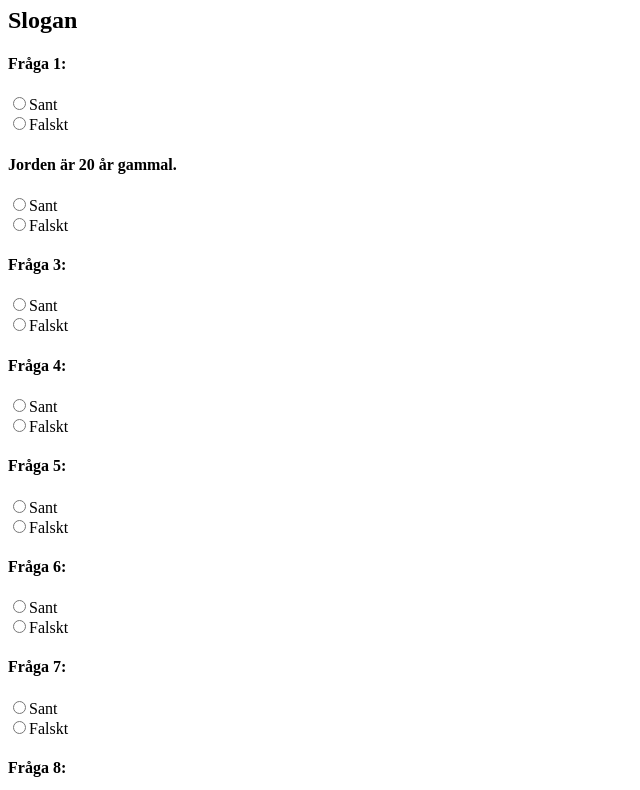
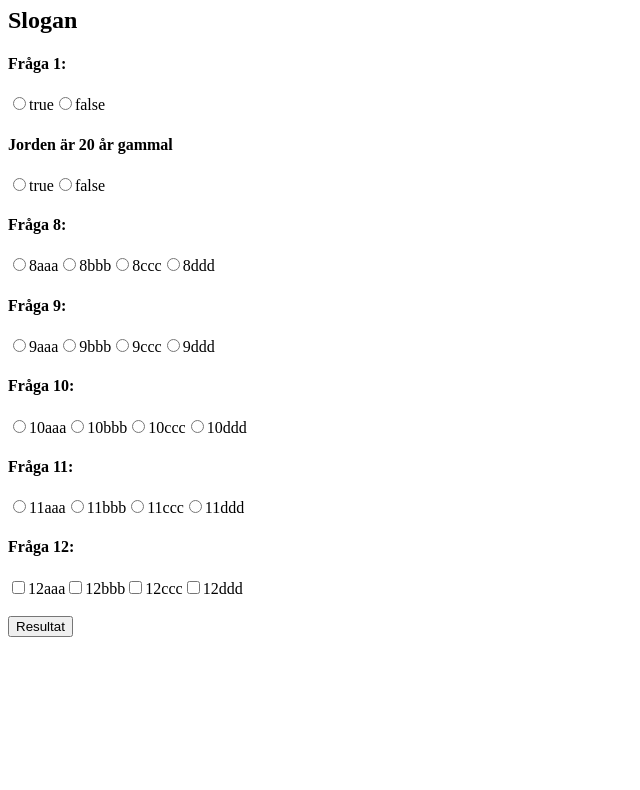
Before and after one commit to stinanerin/Ankademin-quiz, a plain HTML site: page index.html in a window 1280 px wide. Shown: the part 120-910 px from the top of the page, without its empty margins (0-640 px from the left). After the commit the page ends 800 px from the top, so only its background shows below. Drawn offline with Linux system fonts and the light colour scheme.

Commit message:
Ändrat allt, hej å hå

```diff
--- a/index.js
+++ b/index.js
@@ -1,44 +1,208 @@
 let arrayOfQuestions = [
 	{
 		question: "Fråga 1:",
-		answer: "false",
+		alternatives: [
+			{
+				answer: "true",
+				correct: true,
 			},
 			{
-		question: "Jorden är 20 år gammal.",
-		answer: "true",
+				answer: "false",
+				correct: false,
+			},
+		],
+		type: "radiobutton",
 	},
 	{
-		question: "Fråga 3:",
-		answer: "false",
+		question: "Jorden är 20 år gammal",
+		alternatives: [
+			{
+				answer: "true",
+				correct: true,
 			},
 			{
-		question: "Fråga 4:",
 				answer: "false",
+				correct: false,
 			},
-	{
-		question: "Fråga 5:",
-		answer: "true",
-	},
-    {
-		question: "Fråga 6:",
-		answer: "false",
-	},
-    {
-		question: "Fråga 7:",
-		answer: "false",
+		],
+		type: "radiobutton",
 	},
 	{
 		question: "Fråga 8:",
-		answer: "true",
+		alternatives: [
+			{
+				answer: "8aaa",
+				correct: true,
+			},
+			{
+				answer: "8bbb",
+				correct: false,
+			},
+			{
+				answer: "8ccc",
+				correct: false,
+			},
+			{
+				answer: "8ddd",
+				correct: false,
+			},
+		],
+		type: "radiobutton",
 	},
 	{
 		question: "Fråga 9:",
-		answer: "false",
+		alternatives: [
+			{
+				answer: "9aaa",
+				correct: false,
+			},
+			{
+				answer: "9bbb",
+				correct: true,
+			},
+			{
+				answer: "9ccc",
+				correct: false,
+			},
+			{
+				answer: "9ddd",
+				correct: false,
+			},
+		],
+		type: "radiobutton",
 	},
 	{
 		question: "Fråga 10:",
-		answer: "false",
+		alternatives: [
+			{
+				answer: "10aaa",
+				correct: false,
 			},
+			{
+				answer: "10bbb",
+				correct: false,
+			},
+			{
+				answer: "10ccc",
+				correct: true,
+			},
+			{
+				answer: "10ddd",
+				correct: false,
+			},
+		],
+		type: "radiobutton",
+	},
+	{
+		question: "Fråga 11:",
+		alternatives: [
+			{
+				answer: "11aaa",
+				correct: false,
+			},
+			{
+				answer: "11bbb",
+				correct: false,
+			},
+			{
+				answer: "11ccc",
+				correct: true,
+			},
+			{
+				answer: "11ddd",
+				correct: false,
+			},
+		],
+		type: "radiobutton",
+	},
+	{
+		question: "Fråga 12:",
+		alternatives: [
+			{
+				answer: "12aaa",
+				correct: true,
+			},
+			{
+				answer: "12bbb",
+				correct: false,
+			},
+			{
+				answer: "12ccc",
+				correct: true,
+			},
+			{
+				answer: "12ddd",
+				correct: false,
+			},
+		],
+		type: "checkboxes",
+	},
+	// {
+	// 	question: "Fråga 13:",
+	// 	alternatives: [
+	// 		{
+	// 			answer: "13aaa",
+	// 			correct: true,
+	// 		},
+	// 		{
+	// 			answer: "13bbb",
+	// 			correct: true,
+	// 		},
+	// 		{
+	// 			answer: "13ccc",
+	// 			correct: true,
+	// 		},
+	// 		{
+	// 			answer: "13ddd",
+	// 			correct: false,
+	// 		},
+	// 	],
+	// 	type: "checkboxes",
+	// },
+	// {
+	// 	question: "Fråga 14:",
+	// 	alternatives: [
+	// 		{
+	// 			answer: "14aaa",
+	// 			correct: false,
+	// 		},
+	// 		{
+	// 			answer: "14bbb",
+	// 			correct: true,
+	// 		},
+	// 		{
+	// 			answer: "14ccc",
+	// 			correct: false,
+	// 		},
+	// 		{
+	// 			answer: "14ddd",
+	// 			correct: false,
+	// 		},
+	// 	],
+	// 	type: "checkboxes",
+	// },
+	// {
+	// 	question: "Fråga 15:",
+	// 	alternatives: [
+	// 		{
+	// 			answer: "15aaa",
+	// 			correct: true,
+	// 		},
+	// 		{
+	// 			answer: "15bbb",
+	// 			correct: false,
+	// 		},
+	// 		{
+	// 			answer: "15ccc",
+	// 			correct: true,
+	// 		},
+	// 		{
+	// 			answer: "15ddd",
+	// 			correct: false,
+	// 		},
+	// 	],
+	// 	type: "checkboxes",
+	//},
 ];
 
 //Resultatknapp
@@ -49,92 +213,167 @@ let resultHeader = document.createElement("h3");
 
 let darkModeBtn = document.querySelector("#darkMode")
 
+let container = document.querySelector("#questionContainer");
+
 darkModeBtn.addEventListener("click", () => {
 		document.body.classList.toggle("dark-mode");
 });
 
-function displayQuestion (arr) {
-    //Skapa textfråga+radiobutton*2+label*2 för varje fråga:
-    arr.forEach((obj, index)  => {
-
-		//!OBS! Alla radiobutton grupperingar indexeras vid noll. så fråga 1 = Q0
-
-		//Fråga
-		let question = document.createElement("h4");
-		question.innerText = obj.question; 		//!ALT: ??skapar helt ny HTML-tagg: <h2> Det här är en ny h2 </h2>
-
-		//Radiobutton - Sant
-        let radiobuttonTrue = document.createElement("input");
-        radiobuttonTrue.type = "radio";
-        radiobuttonTrue.name = "Q" + index;
-        radiobuttonTrue.id = "trueQ" + index;
-        radiobuttonTrue.value = true;
-
-		//Label - Sant
-        let labelTrue = document.createElement("label")
-        labelTrue.innerText = "Sant";
-
-		//Radiobutton - Falskt
-        let radiobuttonFalse = document.createElement("input");
-        radiobuttonFalse.type = "radio";
-        radiobuttonFalse.name = "Q" + index; 		//!Bör bli
-        radiobuttonFalse.id = "falseQ" + index;
-        radiobuttonFalse.value = false;
-
-		// console.log("True:", radiobuttonTrue.name)
-		// console.log("False:", radiobuttonFalse.name)
-
-		//Label - Falskt
-        let labelFalse = document.createElement("label")
-        labelFalse.innerText = "Falskt";
-
-		//! Bör ändras - få in efter varje label ovan (innerHTML?)?
-		let newRowOne = document.createElement("br");
-		let newRowTwo = document.createElement("br");
-
-		let container = document.querySelector("#questionContainer");
-		container.append(question, radiobuttonTrue, labelTrue, newRowOne, radiobuttonFalse, labelFalse, newRowTwo);
-    });
-};
-
-displayQuestion(arrayOfQuestions);
 
 resultBtn.addEventListener("click", () => {
-
+    //! Alert du har inte svarat på alla frågor
     getResult(arrayOfQuestions);
 });
 
+function displayQuestions (arr) {
+	arr.forEach((obj, index) => {
+        let question = document.createElement("h4");
+		question.innerText = obj.question;
+        // console.log(obj.question)
+        container.append(question);
+		obj.alternatives.forEach((alt, index2) => {           //!ta bort index2 ????
+            if (obj.type === "radiobutton") {
+                let radiobutton = document.createElement("input");
+                radiobutton.type = "radio";
+                radiobutton.name = "R" + index;
+                radiobutton.id = "R" + index + index2;
+                radiobutton.value = alt.correct;
+                //console.log(alt.correct);
+                //console.log(obj.alternatives[index])
+
+                //Label
+                let label = document.createElement("label")
+                label.for = "R" + index + index2;
+                label.innerText = alt.answer;
+                //!label for funkar ej, ingen koppling mellan radioK + label-text
+                // console.log(radiobutton.id)
+                // console.log(label.for);
+                // console.log(radiobutton.value)
+                container.appendChild(radiobutton)
+				container.appendChild(label)
+
+            } else {
+                let checkbox = document.createElement("input");
+                checkbox.type = "checkbox";
+                checkbox.name = "C" + index;
+                checkbox.id = "C" + index + index2;
+                checkbox.value = alt.correct;
+
+                let label = document.createElement("label")
+                label.for = "C" + index + index2;
+                label.innerText = alt.answer;
+                container.append(checkbox, label)
+            }
+		});
+	});
+}
+
+displayQuestions(arrayOfQuestions);
+
 function getResult (arr) {
-	//Rensar tidgare resultat
-	resultHeader.innerText = "";
+//--------------------------Hämtar alla icheckade radiobuttons value-----------------
+	let radiobuttonsValue = Array.from(document.querySelectorAll("input[type='radio']:checked")).map(element => element.value);
 
-	//! Fixa krav måsta svarat på alla frågor --> annars ALERT
-
-	//Hämtar alla icheckade radiobuttons value
-	let checkedAnswerValue = Array.from(document.querySelectorAll("input[type='radio']:checked")).map(element => element.value);
-
+    console.log(radiobuttonsValue);
+    //! alla värden ovan blir till strängar )-:< ????map????)
 	//Räknare till score-keeping
 	let score = 0;
 
-	//Räknar resultat:
-	arr.forEach((obj, index) => {
-		let a = index;					//!Är detta bästa lösnignen????? NJAAOO
-		if (checkedAnswerValue[a] === obj.answer) {			//!OBS båda måste vara strängar - kolla upp... map metoden ovan ställer till det?
-			score++;
-		}
+    radiobuttonsValue.forEach((value) => {
+        if (value === "true") {
+            score++
+			console.log(("[type='radio']:checked").parentElement);}
+			// value.parentElement.style.color = "green";
+        // } else {
+		// 	value.parentElement.style.color = "red";
+		// }
+        console.log(score);
         return score;
-	});
+    })
 
-	//Printar resultat:
+	// let radiobuttonsValue = (document.querySelectorAll("input[type='radio']:checked"));
+
+    // console.log(radiobuttonsValue);
+    // //! alla värden ovan blir till strängar )-:< ????map????)
+	// //Räknare till score-keeping
+	// let score = 0;
+
+    // radiobuttonsValue.forEach((answer) => {
+    //     if (answer.value === "true") {
+	// 		console.log(answer.value);
+    //         score++;
+	// 		answer.parentElement.style.color = "green";
+    //     } else {
+	// 		answer.parentElement.style.color = "red";
+	// 	}
+    //     console.log(score);
+    //     return score;
+    // })
+
+//--------------------------Hämtar alla icheckade checkboxes value-----------------
+    // let checkboxes = document.querySelectorAll("[type='checkbox']:checked");
+    // let arrAnswers = [];
+    // console.log(checkboxes);
+
+    // checkboxes.forEach((item) => {
+    //     question.alternatives.forEach((alt, index2) => {           //!ta bort index2 ????
+    //         if (alt.correct === "true")  {
+    //             arrAnswers.push(alt.correct.value)
+    //         };
+
+
+    //     });
+    // });
+    // console.log(arrAnswers)
+
+
+
+    // let checkboxesValue = Array.from(document.querySelectorAll("input[type='checkbox']:checked")).map(element => element.value);
+
+    // console.log(checkboxesValue);
+
+    //! if(checkboxes[i].value == "wrong" && checkboxes[i].checked == true) {
+    // !    right = false;
+    // !  }
+
+
+
+
+
     if (score > 7.5 ) {
-		resultHeader.innerText = `Mycket väl godkänd: Du fick ${score} av 10 rätt.`;
+		resultHeader.innerText = `Mycket väl godkänd: Du fick ${score} av ${arrayOfQuestions.length} rätt.`;
 		resultHeader.style.color = "green";
 	} else if (score >= 5) {
-		resultHeader.innerText = `Godkänd: Du fick ${score} av 10 rätt.`;
+		resultHeader.innerText = `Godkänd: Du fick ${score} av ${arrayOfQuestions.length} rätt.`;
 		resultHeader.style.color = "orange";
 	} else {
-		resultHeader.innerText = `Underkänd: Du fick ${score} av 10 rätt.`;
+		resultHeader.innerText = `Underkänd: Du fick ${score} av ${arrayOfQuestions.length} rätt.`;
 		resultHeader.style.color = "red";
 	}
 	document.querySelector("#resultContainer").append(resultHeader);
+
 };
+
+
+
+
+ // arr.forEach((obj, index) => {
+    //     obj.alternatives.forEach((alt, index2) => {
+    //         // console.log(alt.correct) //Booleaner
+    //         // console.log(checkedAnswerValue[index]); //Strängar
+    //         // console.log(index);
+    //         if (alt.correct) {
+    //             score++;
+    //         }
+    //         console.log(score);
+    //         return score;
+
+
+	// //Räknar resultat:
+	// arr.forEach((obj, index) => {
+	// 	let a = index;					//!Är detta bästa lösnignen????? NJAAOO
+	// 	if (checkedAnswerValue[a] === obj.answer) {			//!OBS båda måste vara strängar - kolla upp... map metoden ovan ställer till det?
+	// 		score++;
+	// 	}
+	// 	return score;
+	// });
```
Also changed, not shown: index.html (+2 -2 lines). Lines whose indentation alone changed are shown as unchanged.
